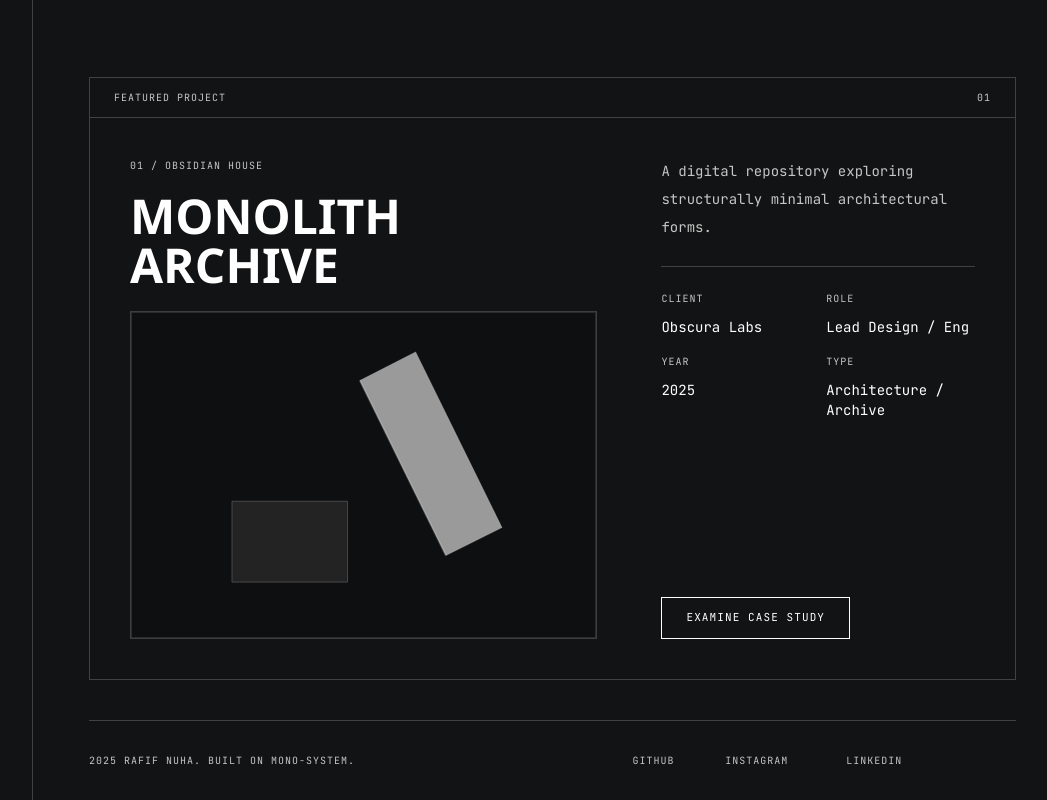
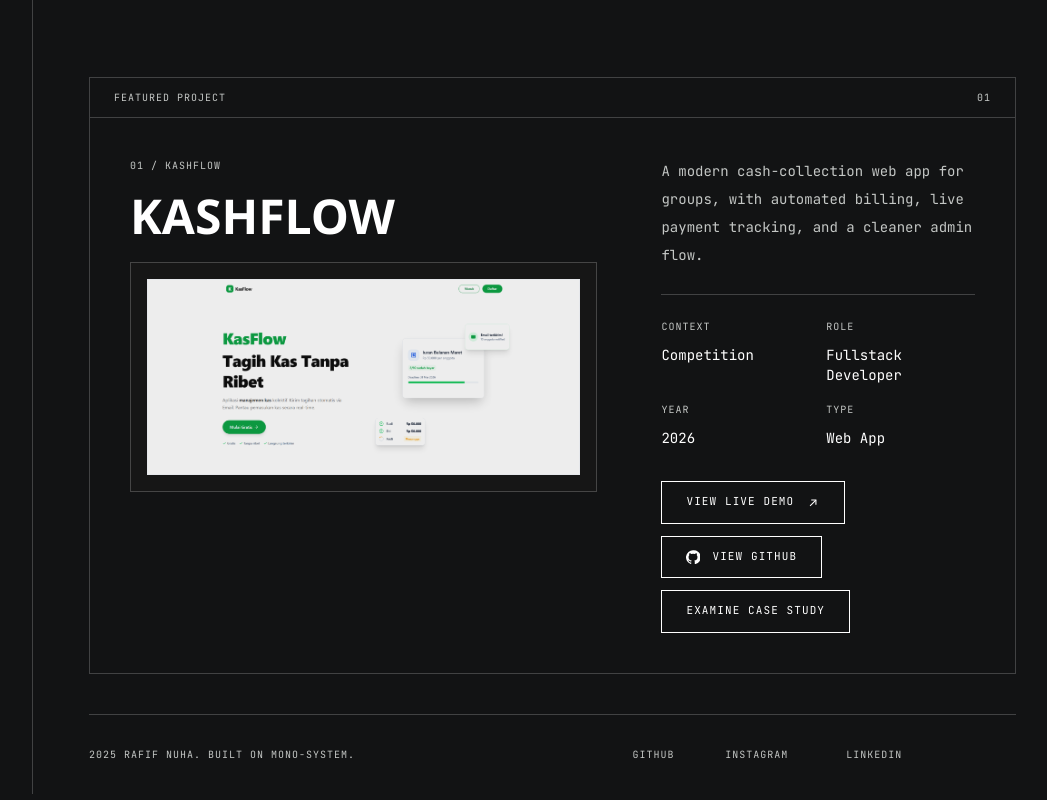
Before and after one commit to Pipip-zen/new-web-porto, a Next.js app: page / in a window 1280 px wide. Shown: the part 843-1643 px from the top of the page, without its empty margins (208-1255 px from the left). Built offline with nearby package versions, Linux system fonts and the light colour scheme.

Commit message:
feat: add Kashflow project showcase

```diff
--- a/src/app/layout.tsx
+++ b/src/app/layout.tsx
@@ -19,11 +19,11 @@ const jetbrainsMono = JetBrains_Mono({
 export const metadata: Metadata = {
   metadataBase: new URL("https://monochrome-experimentalist.dev"),
   title: {
-    default: "Portofolio Website — Rafif NUha",
+    default: "Portofolio Website — Rafif Nuha",
     template: "%s — Rafif Nuha"
   },
   description: "A monochrome, editorial portfolio for Rafif Nuha — frontend developer and spatial web designer.",
-  keywords: ["portfolio", "frontend developer", "editorial design", "next.js", "monochrome"],
+  keywords: ["portfolio", "frontend developer", "design", "next.js", "monochrome"],
   openGraph: {
     title: "Rafif Nuha — Monochrome Experimentalist",
     description: "Monochrome editorial portfolio built with Next.js.",
--- a/src/app/works/[slug]/page.tsx
+++ b/src/app/works/[slug]/page.tsx
@@ -13,6 +13,23 @@ type ProjectDetailPageProps = {
     slug: string;
   }>;
 };
+
+function GithubIcon() {
+  return (
+    <svg aria-hidden="true" viewBox="0 0 24 24" className="h-3.5 w-3.5 fill-current">
+      <path d="M12 .5a12 12 0 0 0-3.79 23.39c.6.11.82-.26.82-.58v-2.03c-3.34.73-4.04-1.42-4.04-1.42-.55-1.38-1.33-1.75-1.33-1.75-1.09-.74.08-.73.08-.73 1.2.08 1.84 1.24 1.84 1.24 1.08 1.83 2.82 1.3 3.5.99.11-.78.42-1.3.77-1.6-2.67-.3-5.47-1.33-5.47-5.93 0-1.31.47-2.39 1.24-3.23-.12-.3-.54-1.52.12-3.17 0 0 1.01-.32 3.3 1.23a11.5 11.5 0 0 1 6 0c2.29-1.55 3.29-1.23 3.29-1.23.67 1.65.25 2.87.13 3.17.77.84 1.23 1.92 1.23 3.23 0 4.61-2.8 5.62-5.48 5.92.43.38.82 1.11.82 2.25v3.34c0 .32.22.69.83.57A12 12 0 0 0 12 .5Z" />
+    </svg>
+  );
+}
+
+function ArrowUpRightIcon() {
+  return (
+    <svg aria-hidden="true" viewBox="0 0 24 24" className="h-3.5 w-3.5 fill-none stroke-current stroke-[1.8]">
+      <path d="M7 17 17 7" />
+      <path d="M9 7h8v8" />
+    </svg>
+  );
+}
 
 export async function generateStaticParams() {
   return projects.map((project) => ({
@@ -57,7 +74,7 @@ export default async function ProjectDetailPage({ params }: ProjectDetailPagePro
           <div className="space-y-5 border border-outline-variant bg-surface-container-lowest p-6">
             <div className="grid gap-4 font-mono text-[11px] uppercase tracking-technical text-on-surface-variant sm:grid-cols-2">
               <div>
-                <p>Client</p>
+                <p>{project.clientLabel ?? "Client"}</p>
                 <p className="mt-2 text-sm normal-case tracking-normal text-on-surface">{project.client}</p>
               </div>
               <div>
@@ -74,8 +91,17 @@ export default async function ProjectDetailPage({ params }: ProjectDetailPagePro
           </div>
         </section>
 
-        <section className="overflow-hidden border border-outline-variant bg-surface-container-lowest">
-          <Image src={project.image} alt={project.title} width={1600} height={1000} className="h-auto w-full" priority />
+        <section className="overflow-hidden border border-outline-variant bg-[#161616] p-3 sm:p-4">
+          <div className="overflow-hidden border border-white/6 bg-[#111111]">
+            <Image
+              src={project.image}
+              alt={project.title}
+              width={1600}
+              height={1000}
+              className="h-auto w-full brightness-[0.95] contrast-[0.98] saturate-[0.94]"
+              priority
+            />
+          </div>
         </section>
 
         <section className="grid gap-6 xl:grid-cols-3">
@@ -124,7 +150,23 @@ export default async function ProjectDetailPage({ params }: ProjectDetailPagePro
               ))}
             </div>
           </div>
-          <div className="flex items-end lg:justify-end">
+          <div className="flex flex-wrap items-end gap-3 lg:justify-end">
+            {project.demoUrl ? (
+              <Button href={project.demoUrl}>
+                <>
+                  View live demo
+                  <ArrowUpRightIcon />
+                </>
+              </Button>
+            ) : null}
+            {project.githubUrl ? (
+              <Button href={project.githubUrl}>
+                <>
+                  <GithubIcon />
+                  View GitHub
+                </>
+              </Button>
+            ) : null}
             <Button href="/contact">Discuss a similar project</Button>
           </div>
         </section>
--- a/src/components/sections/FeaturedProject.tsx
+++ b/src/components/sections/FeaturedProject.tsx
@@ -6,6 +6,23 @@ import { Divider } from "@/components/ui/Divider";
 type FeaturedProjectProps = {
   project: Project;
 };
+
+function GithubIcon() {
+  return (
+    <svg aria-hidden="true" viewBox="0 0 24 24" className="h-3.5 w-3.5 fill-current">
+      <path d="M12 .5a12 12 0 0 0-3.79 23.39c.6.11.82-.26.82-.58v-2.03c-3.34.73-4.04-1.42-4.04-1.42-.55-1.38-1.33-1.75-1.33-1.75-1.09-.74.08-.73.08-.73 1.2.08 1.84 1.24 1.84 1.24 1.08 1.83 2.82 1.3 3.5.99.11-.78.42-1.3.77-1.6-2.67-.3-5.47-1.33-5.47-5.93 0-1.31.47-2.39 1.24-3.23-.12-.3-.54-1.52.12-3.17 0 0 1.01-.32 3.3 1.23a11.5 11.5 0 0 1 6 0c2.29-1.55 3.29-1.23 3.29-1.23.67 1.65.25 2.87.13 3.17.77.84 1.23 1.92 1.23 3.23 0 4.61-2.8 5.62-5.48 5.92.43.38.82 1.11.82 2.25v3.34c0 .32.22.69.83.57A12 12 0 0 0 12 .5Z" />
+    </svg>
+  );
+}
+
+function ArrowUpRightIcon() {
+  return (
+    <svg aria-hidden="true" viewBox="0 0 24 24" className="h-3.5 w-3.5 fill-none stroke-current stroke-[1.8]">
+      <path d="M7 17 17 7" />
+      <path d="M9 7h8v8" />
+    </svg>
+  );
+}
 
 export function FeaturedProject({ project }: FeaturedProjectProps) {
   return (
@@ -24,8 +41,17 @@ export function FeaturedProject({ project }: FeaturedProjectProps) {
           <h2 className="max-w-[8ch] font-sans text-[2.2rem] font-semibold uppercase leading-[1.02] text-on-surface sm:text-[2.8rem] lg:text-[3rem]">
             {project.title}
           </h2>
-          <div className="overflow-hidden border border-outline-variant bg-surface-container-lowest">
-            <Image src={project.image} alt={project.title} width={1400} height={980} className="h-auto w-full" priority />
+          <div className="overflow-hidden border border-outline-variant bg-[#161616] p-3 sm:p-4">
+            <div className="overflow-hidden border border-white/6 bg-[#111111]">
+              <Image
+                src={project.image}
+                alt={project.title}
+                width={1400}
+                height={980}
+                className="h-auto w-full brightness-[0.94] contrast-[0.98] saturate-[0.92]"
+                priority
+              />
+            </div>
           </div>
         </div>
 
@@ -35,12 +61,12 @@ export function FeaturedProject({ project }: FeaturedProjectProps) {
             <Divider />
             <div className="grid grid-cols-2 gap-4 font-mono text-[10px] uppercase tracking-technical text-on-surface-variant">
               <div>
-                <p>Client</p>
+                <p>{project.clientLabel ?? "Client"}</p>
                 <p className="mt-3 text-sm normal-case tracking-normal text-on-surface">{project.client}</p>
               </div>
               <div>
                 <p>Role</p>
-                <p className="mt-3 text-sm normal-case tracking-normal text-on-surface">Lead Design / Eng</p>
+                <p className="mt-3 text-sm normal-case tracking-normal text-on-surface">{project.role}</p>
               </div>
               <div>
                 <p>Year</p>
@@ -52,9 +78,27 @@ export function FeaturedProject({ project }: FeaturedProjectProps) {
               </div>
             </div>
           </div>
-          <Button href={`/works/${project.slug}`} className="w-fit">
-            Examine case study
-          </Button>
+          <div className="flex flex-wrap gap-3">
+            {project.demoUrl ? (
+              <Button href={project.demoUrl} className="w-fit">
+                <>
+                  View live demo
+                  <ArrowUpRightIcon />
+                </>
+              </Button>
+            ) : null}
+            {project.githubUrl ? (
+              <Button href={project.githubUrl} className="w-fit">
+                <>
+                  <GithubIcon />
+                  View GitHub
+                </>
+              </Button>
+            ) : null}
+            <Button href={`/works/${project.slug}`} className="w-fit">
+              Examine case study
+            </Button>
+          </div>
         </div>
       </div>
     </section>
--- a/src/components/ui/ProjectCard.tsx
+++ b/src/components/ui/ProjectCard.tsx
@@ -33,8 +33,16 @@ export function ProjectCard({ project, index = 0, className }: ProjectCardProps)
             </div>
             <span className="font-serif text-[3.6rem] leading-none text-white/14 sm:text-[5.8rem]">{project.displayIndex}</span>
           </div>
-          <div className="overflow-hidden border border-outline-variant bg-surface-container-lowest">
-            <Image src={project.image} alt={project.title} width={1400} height={980} className="h-auto w-full transition-transform duration-500 group-hover:scale-[1.01]" />
+          <div className="overflow-hidden border border-outline-variant bg-[#161616] p-2.5">
+            <div className="overflow-hidden border border-white/6 bg-[#111111]">
+              <Image
+                src={project.image}
+                alt={project.title}
+                width={1400}
+                height={980}
+                className="h-auto w-full brightness-[0.95] contrast-[0.98] saturate-[0.94] transition-transform duration-500 group-hover:scale-[1.01]"
+              />
+            </div>
           </div>
           <div className="space-y-3">
             <Divider />
@@ -45,7 +53,7 @@ export function ProjectCard({ project, index = 0, className }: ProjectCardProps)
 
         <div className="hidden lg:flex lg:flex-col lg:justify-between lg:border-l lg:border-outline-variant lg:pl-10">
           <div className="space-y-3">
-            <p className="font-mono text-[10px] uppercase tracking-technical text-on-surface-variant">{project.year} — {project.client}</p>
+            <p className="font-mono text-[10px] uppercase tracking-technical text-on-surface-variant">{project.year} / {project.clientLabel ?? "Client"}: {project.client}</p>
             <p className="max-w-sm text-sm leading-7 text-on-surface-variant">{project.description}</p>
           </div>
           <div className="flex flex-wrap gap-2">
--- a/src/data/projects.ts
+++ b/src/data/projects.ts
@@ -14,7 +14,11 @@ export type Project = {
   title: string;
   year: string;
   category: string;
+  role: string;
   client: string;
+  clientLabel?: string;
+  demoUrl?: string;
+  githubUrl?: string;
   location: string;
   image: string;
   summary: string;
@@ -31,39 +35,47 @@ export type Project = {
 
 export const projects: Project[] = [
   {
-    slug: "obsidian-house",
+    slug: "kashflow",
     displayIndex: "01",
-    title: "Monolith Archive",
-    year: "2025",
-    category: "Architecture / Archive",
-    client: "Obscura Labs",
-    location: "Bandung",
-    image: "/projects/monolith-archive.svg",
-    summary: "A digital repository exploring structurally minimal architectural forms.",
-    description: "A document-led archive framework focused on form, negative space, and disciplined metadata.",
+    title: "Kashflow",
+    year: "2026",
+    category: "Web App",
+    role: "Fullstack Developer",
+    client: "Competition",
+    clientLabel: "Context",
+    demoUrl: "https://kashflow.my.id",
+    githubUrl: "https://github.com/Pipip-zen/kasflow",
+    location: "Indonesia",
+    image: "/projects/kashflow-image.png",
+    summary: "A modern cash-collection web app for groups, with automated billing, live payment tracking, and a cleaner admin flow.",
+    description: "Collective cash management application. Send automatic invoices via email. Monitor cash inflows in real time.",
     featured: true,
-    services: ["Creative direction", "Information architecture", "Frontend engineering"],
-    stack: ["Next.js", "TypeScript", "Tailwind CSS", "Framer Motion"],
+    services: ["Web app", "AI integration", "UI UX design"],
+    stack: ["React JS", "Tailwind CSS", "Supabase", "AI integration"],
     metrics: [
-      { label: "Sections", value: "14" },
-      { label: "Editorial modules", value: "09" },
-      { label: "Launch window", value: "3 weeks" }
+      { label: "Invoice flow", value: "Auto email" },
+      { label: "Cash tracking", value: "Real time" },
+      { label: "Build year", value: "2026" }
     ],
-    challenge: "Translate dense architectural material into a restrained digital experience without falling into gallery-site cliches.",
-    solution: "Used asymmetrical content framing, hairline structure, and text-first modules to make process notes feel as important as the final photography.",
-    outcome: "The launch created a clearer hierarchy between archive, projects, and commissions while preserving the studio's severe visual language.",
+    challenge: "Make collective cash collection easier to manage while keeping billing, payment tracking, and reminders simple for organizers and members.",
+    solution: "Built a web app that centralizes recurring cash billing, automates invoice emails, and surfaces live payment status in one clear dashboard.",
+    outcome: "The project turned a manual group-finance workflow into a faster and more transparent digital system suitable for competition presentation.",
     process: [
       {
-        title: "Index as threshold",
-        description: "Built the homepage like an entrance plaque: title first, then coordinates, then work."
+        title: "Flow mapping",
+        description: "Mapped the full billing cycle from invoice creation to payment confirmation so every user action had a clear next step."
       },
       {
-        title: "Project rhythm",
-        description: "Alternated dense metadata blocks with large fields of empty space to preserve editorial tension."
+        title: "System dashboard",
+        description: "Designed a monitoring view that keeps incoming cash, unpaid members, and invoice status readable at a glance."
       },
       {
-        title: "Detail architecture",
-        description: "Turned project pages into modular case studies with challenge, system, material, and outcome frames."
+        title: "Integrated payment (experimental)",
+        description: "Explored an early payment integration flow to reduce manual confirmation steps and make future transactions more seamless."
+      },
+      {
+        title: "Automation layer",
+        description: "Connected recurring billing logic with email delivery so organizers could notify members without manual follow-up."
       }
     ]
   },
@@ -73,6 +85,7 @@ export const projects: Project[] = [
     title: "Void Framework",
     year: "2024",
     category: "System Design",
+    role: "Frontend Engineer",
     client: "Axis / 09",
     location: "Singapore",
     image: "/projects/void-framework.svg",
@@ -110,6 +123,7 @@ export const projects: Project[] = [
     title: "Kinetic Type",
     year: "2024",
     category: "Typography / Motion",
+    role: "UI Engineer",
     client: "Concrete Signal",
     location: "Tokyo",
     image: "/projects/kinetic-type.svg",
@@ -147,6 +161,7 @@ export const projects: Project[] = [
     title: "Concrete Signal",
     year: "2023",
     category: "Environment / System",
+    role: "Frontend Developer",
     client: "Void Terminal",
     location: "Seoul",
     image: "/projects/concrete-signal.svg",
```
Also changed, not shown: public/projects/kashflow-image.png (added).
